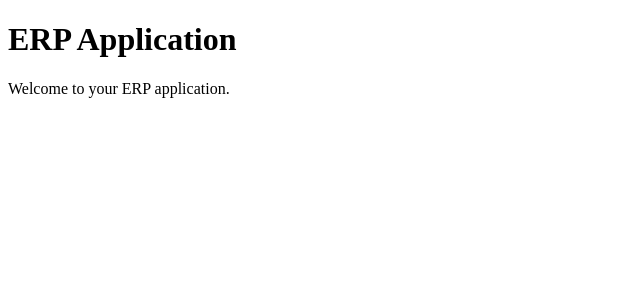
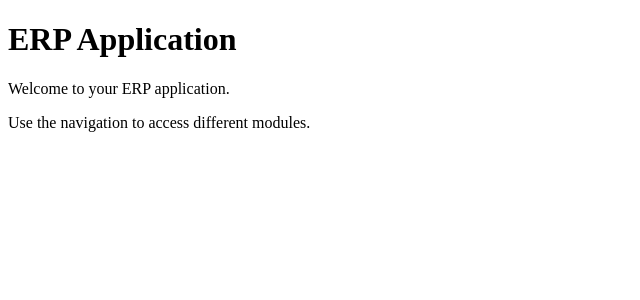
Before and after one commit to justinqcash1/erp-app, a Next.js app: page / in a window 1280 px wide. Shown: the top 300 px of the page, without its empty margins (0-640 px from the left). Built offline with nearby package versions, Linux system fonts and the light colour scheme.

Commit message:
Update page.tsx

```diff
--- a/src/app/page.tsx
+++ b/src/app/page.tsx
@@ -1,8 +1,11 @@
 export default function Home() {
   return (
     <main className="flex min-h-screen flex-col items-center justify-between p-24">
-      <h1>ERP Application</h1>
-      <p>Welcome to your ERP application.</p>
+      <div className="z-10 max-w-5xl w-full items-center justify-between font-mono text-sm">
+        <h1 className="text-4xl font-bold mb-4">ERP Application</h1>
+        <p className="text-xl">Welcome to your ERP application.</p>
+        <p className="mt-4">Use the navigation to access different modules.</p>
+      </div>
     </main>
   );
 }
```
